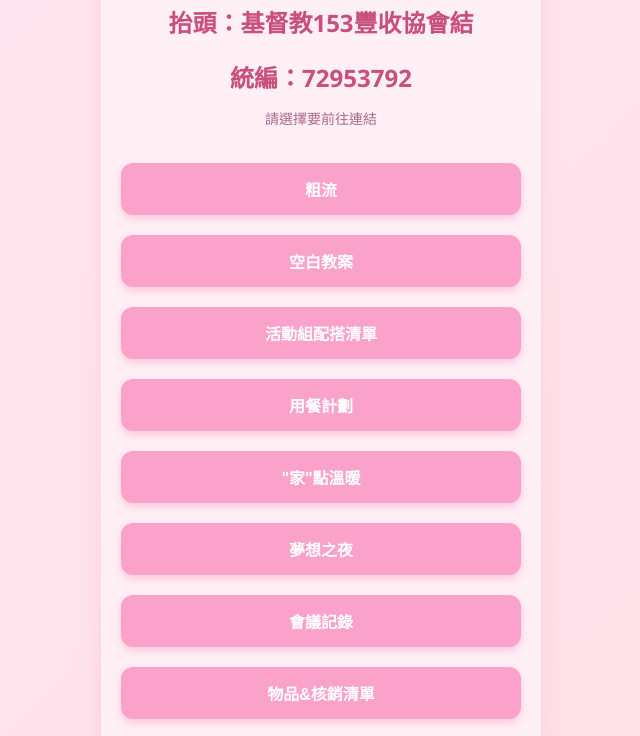
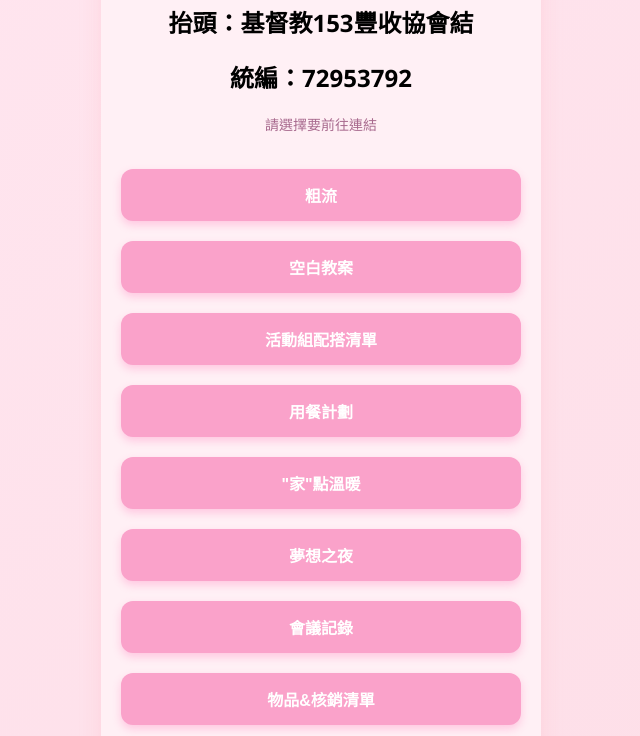
Before and after one commit to Simple0223/ComeCamp, a plain HTML site: page LoveTeamLink.html in a window 1280 px wide. Shown: the part 113-849 px from the top of the page, without its empty margins (319-959 px from the left). Drawn offline with Linux system fonts and the light colour scheme.

Commit message:
Update LoveTeamLink.html

```diff
--- a/LoveTeamLink.html
+++ b/LoveTeamLink.html
@@ -31,9 +31,8 @@
       margin-bottom: 10px;
     }
 
-    h2 {
+    h4 {
       color: #c94f7c;
-      margin-bottom: 8px;
     }
 
     p {
```
